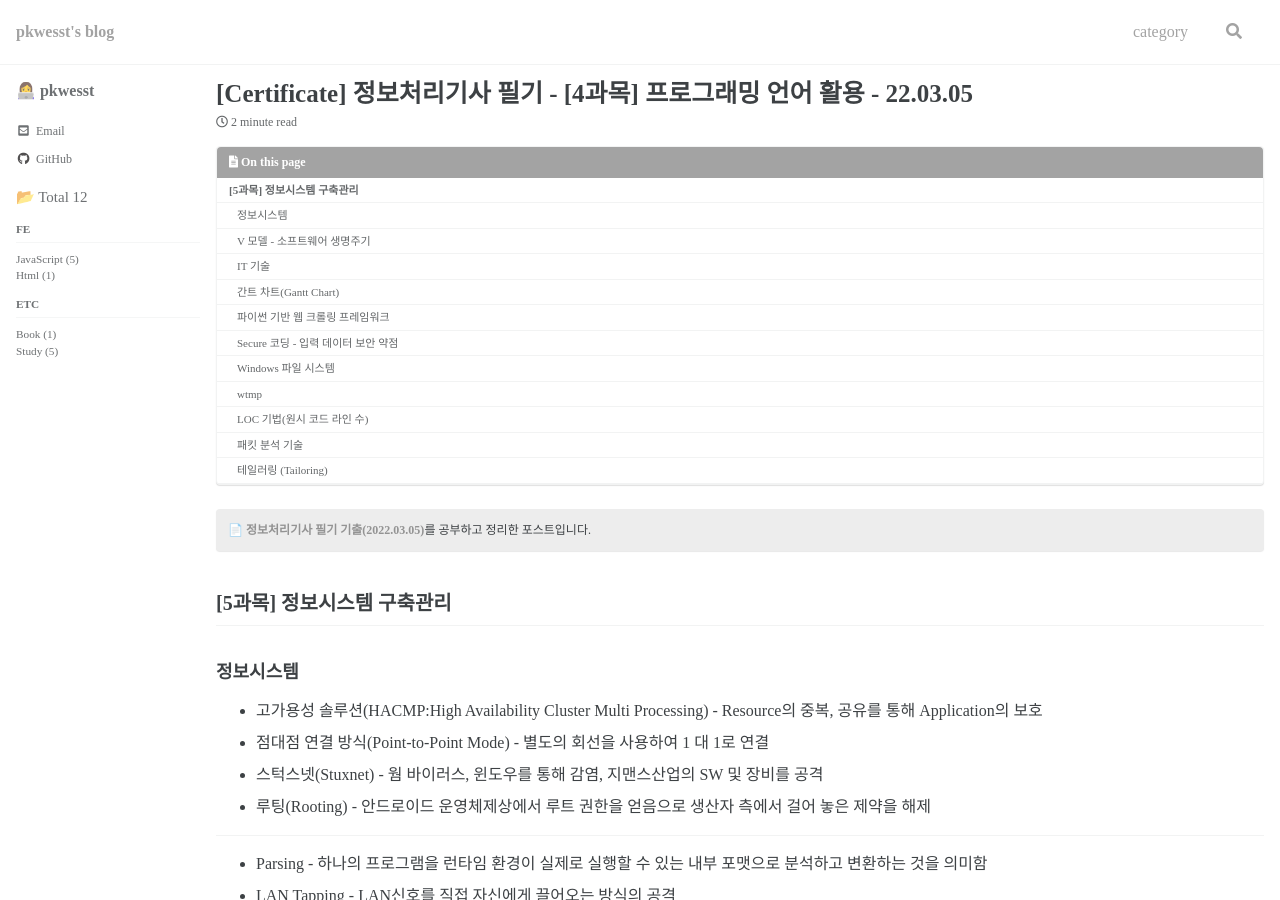
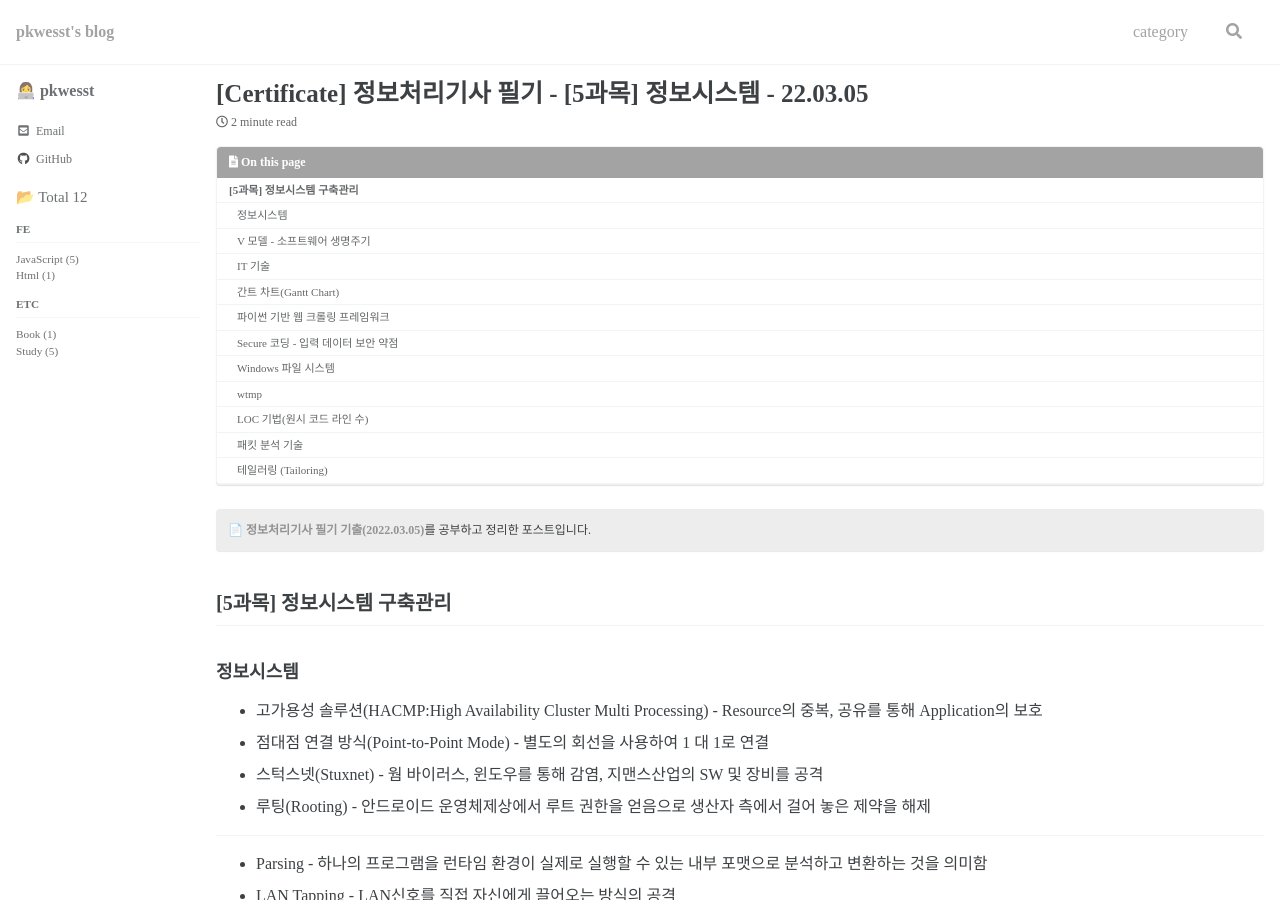
Before and after one commit to pkwesst/pkwesst.github.io, a Jekyll site: the page built from _posts/2022-04-14-study-5.md, in a window 1280 px wide and 900 px high. Built offline with Jekyll 4.4.1, drawn with Linux system fonts in a browser that asks for light colours; cached includes are drawn as plain includes; some web fonts are replaced; comment, search, counter and statistics services are not loaded.

Commit message:
Update 2022-04-14-study-5.md

```diff
--- a/_posts/2022-04-14-study-5.md
+++ b/_posts/2022-04-14-study-5.md
@@ -1,6 +1,6 @@
 ---
 layout: single
-title: "[Certificate] 정보처리기사 필기 - [4과목] 프로그래밍 언어 활용 - 22.03.05"
+title: "[Certificate] 정보처리기사 필기 - [5과목] 정보시스템  - 22.03.05"
 categories: Study
 tag: [Study, Certificate]
 
```
